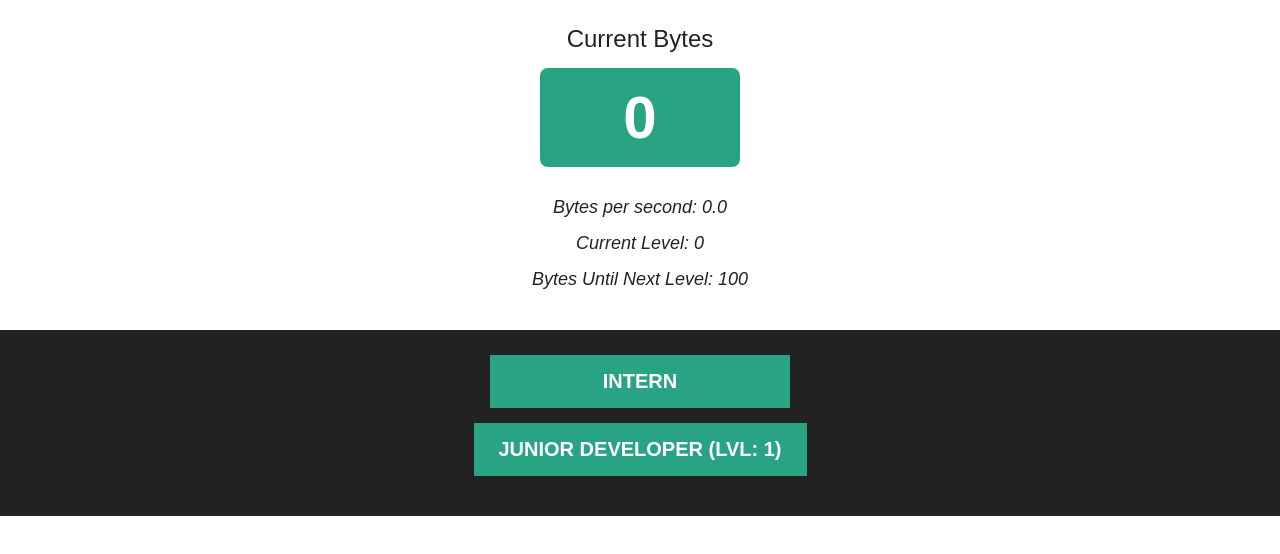
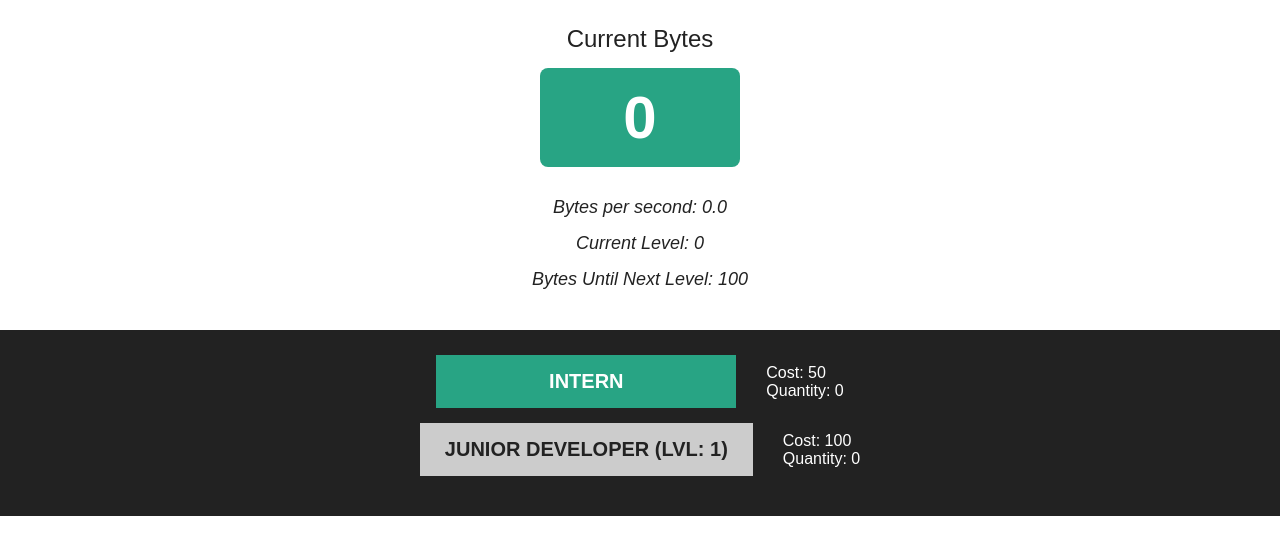
Before and after one commit to madhurabhujbal/Challenge31Days, a Vue app in the folder day15_coderGameVue/coder-game/: page / in a window 1280 px wide. Shown: the top 554 px of the page. Built offline with nearby package versions, Linux system fonts and the light colour scheme.

Commit message:
Add styling for disabled class and details against each button

```diff
--- a/day15_coderGameVue/coder-game/src/components/Upgrades.vue
+++ b/day15_coderGameVue/coder-game/src/components/Upgrades.vue
@@ -7,6 +7,10 @@
         <button :class="`button ${upgrade.disabled ? 'disabled' : ''}`">
         {{ upgrade.name }} {{ upgrade.disabled ? `(lvl: ${upgrade.unlocksAt})` : ''}}
         </button>
+        <div class="details">
+            <div class="cost">Cost: {{ upgrade.cost }} </div>
+            <div class="quantity">Quantity: {{ upgrade.quantity }} </div>
+        </div>
         </div>
     </div>
 </template>
@@ -54,6 +58,12 @@ export default {
             text-align: center;
             text-transform: uppercase;
             cursor: pointer;
+
+            &.disabled {
+                color: #222;
+                background-color: #CCC;
+                pointer-events: none;
+            }
         }
     }
 </style>
```
